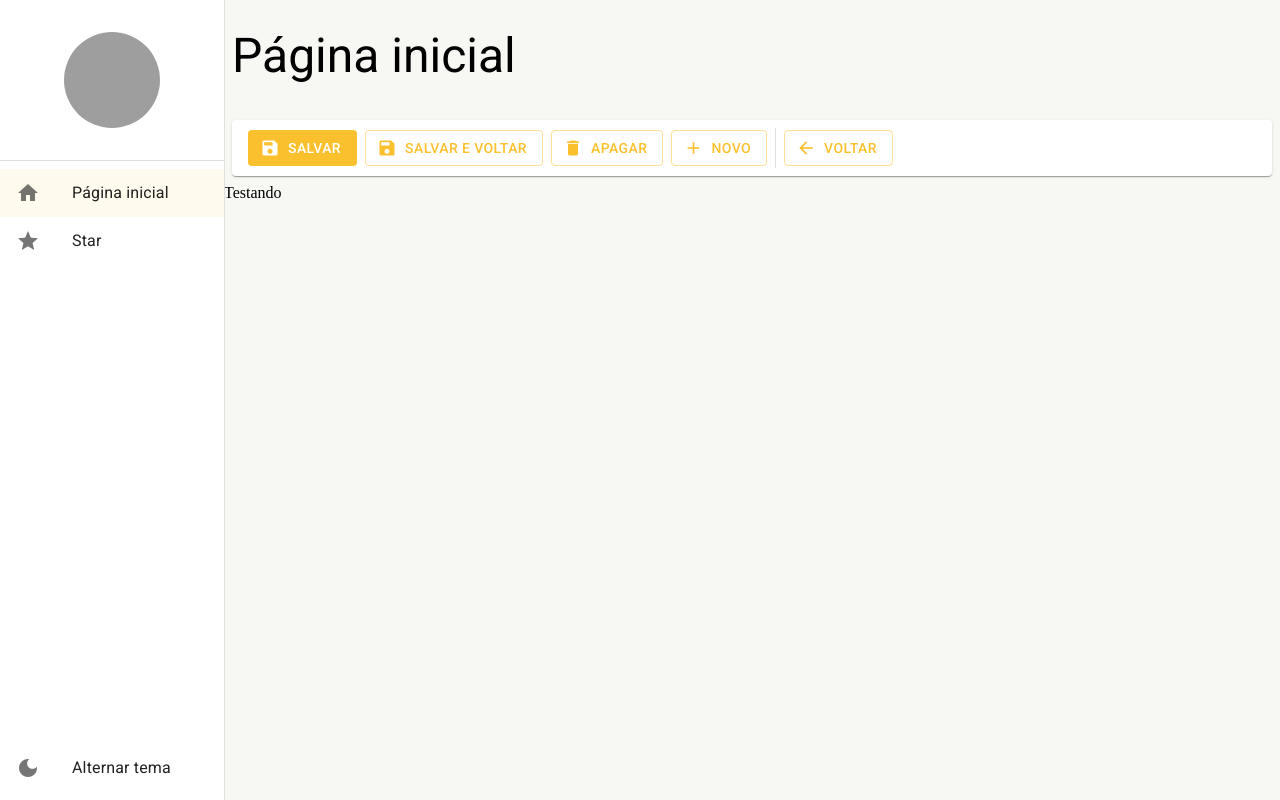
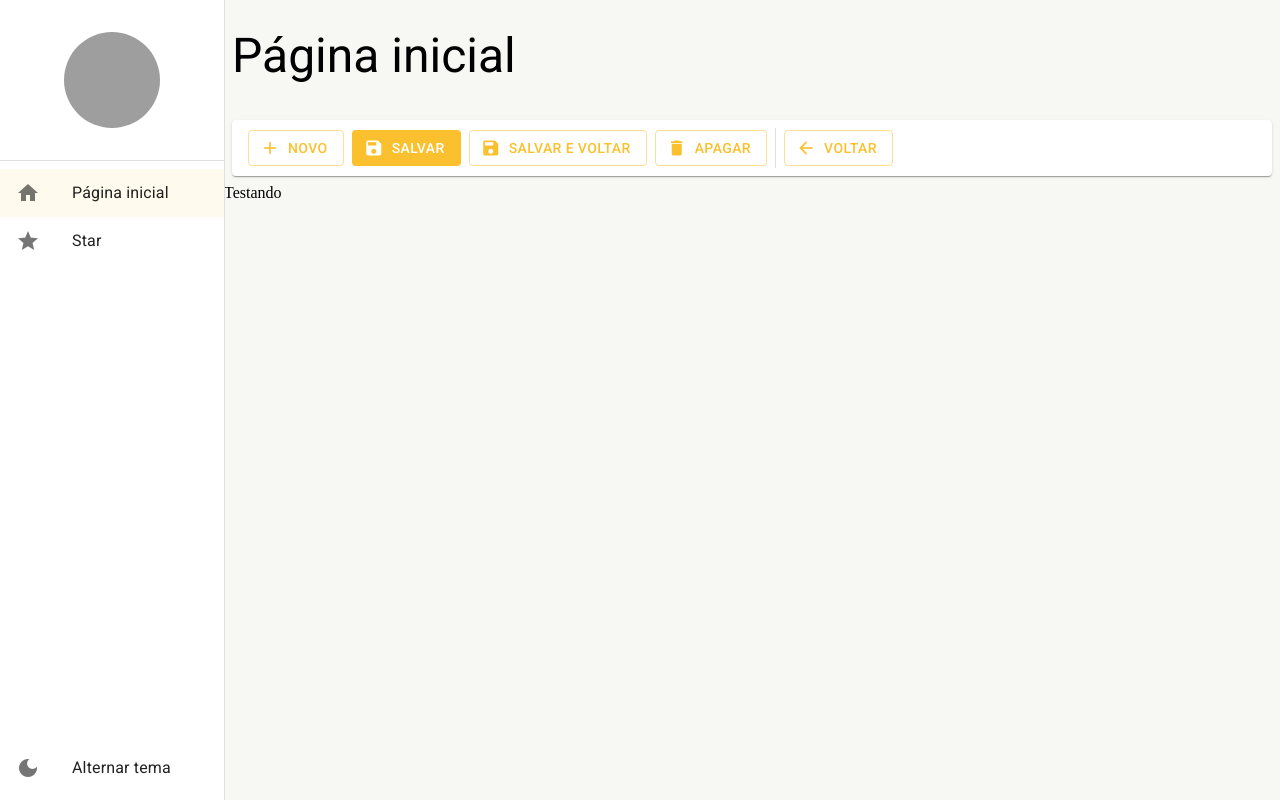
Before and after one commit to TiagoOliverDev/dash-one, a React (Create React App) app: page /pagina-inicial in a window 1280 px wide. Built offline with nearby package versions, Linux system fonts and the light colour scheme; grey boxes are pictures that could not be loaded.

Commit message:
feat:  Atributos nos btn da ferramenta de detalhe

```diff
--- a/src/App.tsx
+++ b/src/App.tsx
@@ -14,10 +14,10 @@
         <BrowserRouter>
           <MenuLateral>
             {/* Deixando o AppRoutes sendo filho do MenuLateral, sendo recebido em children */}
-            <AppRoutes/>
+            <AppRoutes />
           </MenuLateral>
         </BrowserRouter>
       </DrawerProvider>
     </AppThemeProvider>
   );
-}
+};
--- a/src/pages/dashboard/Dashboard.tsx
+++ b/src/pages/dashboard/Dashboard.tsx
@@ -6,7 +6,7 @@
   return (
     <LayoutBaseDePagina
       titulo="Página inicial"
-      barraDeFerramentas={<FerramentasDeDetalhe/>}
+      barraDeFerramentas={<FerramentasDeDetalhe mostrarBotaoSalvarEFechar />}
     >
       Testando
     </LayoutBaseDePagina>
--- a/src/shared/components/ferramentas-de-detalhe/FerramentasDeDetalhe.tsx
+++ b/src/shared/components/ferramentas-de-detalhe/FerramentasDeDetalhe.tsx
@@ -1,6 +1,34 @@
 import { Box, Button, Divider, Icon, Paper, useTheme } from "@mui/material";
 
-export const FerramentasDeDetalhe: React.FC = () => {
+interface IFerramentasDeDetalheProps {
+  textoBotaoNovo?: string;
+  mostrarBotaoNovo?: boolean;
+  mostrarBotaoVoltar?: boolean;
+  mostrarBotaoApagar?: boolean;
+  mostrarBotaoSalvar?: boolean;
+  mostrarBotaoSalvarEFechar?: boolean;
+
+  aoClicarEmNovo?: () => void;
+  aoClicarEmVoltar?: () => void;
+  aoClicarEmApagar?: () => void;
+  aoClicarEmSalvar?: () => void;
+  aoClicarEmSalvarEFechar?: () => void;
+}
+
+export const FerramentasDeDetalhe: React.FC<IFerramentasDeDetalheProps> = ({
+  textoBotaoNovo = "Novo",
+  mostrarBotaoNovo = true,
+  mostrarBotaoVoltar = true,
+  mostrarBotaoApagar = true,
+  mostrarBotaoSalvar = true,
+  mostrarBotaoSalvarEFechar = false,
+
+  aoClicarEmNovo,
+  aoClicarEmSalvar,
+  aoClicarEmSalvarEFechar,
+  aoClicarEmApagar,
+  aoClicarEmVoltar,
+}) => {
   const theme = useTheme();
   return (
     <Box
@@ -13,49 +41,66 @@
       display="flex"
       alignItems="center"
     >
+      {mostrarBotaoNovo && (
+        <Button
+          color="primary"
+          disableElevation
+          variant="outlined"
+          onClick={aoClicarEmNovo}
+          startIcon={<Icon>add</Icon>}
+        >
+          {textoBotaoNovo}
+        </Button>
+      )}
+      {mostrarBotaoSalvar && (
         <Button
           color="primary"
           disableElevation
           variant="contained"
+          onClick={aoClicarEmSalvar}
           startIcon={<Icon>save</Icon>}
         >
           Salvar
         </Button>
+      )}
+
+      {mostrarBotaoSalvarEFechar && (
         <Button
           color="primary"
           disableElevation
           variant="outlined"
+          onClick={aoClicarEmSalvarEFechar}
           startIcon={<Icon>save</Icon>}
         >
           Salvar e voltar
         </Button>
+      )}
+
+      {mostrarBotaoApagar && (
         <Button
           color="primary"
           disableElevation
           variant="outlined"
+          onClick={aoClicarEmApagar}
           startIcon={<Icon>delete</Icon>}
         >
           Apagar
         </Button>
+      )}
+
+      <Divider variant="middle" orientation="vertical" />
+
+      {mostrarBotaoVoltar && (
         <Button
           color="primary"
           disableElevation
           variant="outlined"
-        startIcon={<Icon>add</Icon>}
-      >
-        Novo
-      </Button>
-
-      <Divider variant="middle" orientation="vertical" />
-
-      <Button
-        color="primary"
-        disableElevation
-        variant="outlined"
+          onClick={aoClicarEmVoltar}
           startIcon={<Icon>arrow_back</Icon>}
         >
           Voltar
         </Button>
+      )}
     </Box>
   );
 };
```
Also changed, not shown: Notações.txt. Lines whose indentation alone changed are shown as unchanged.
